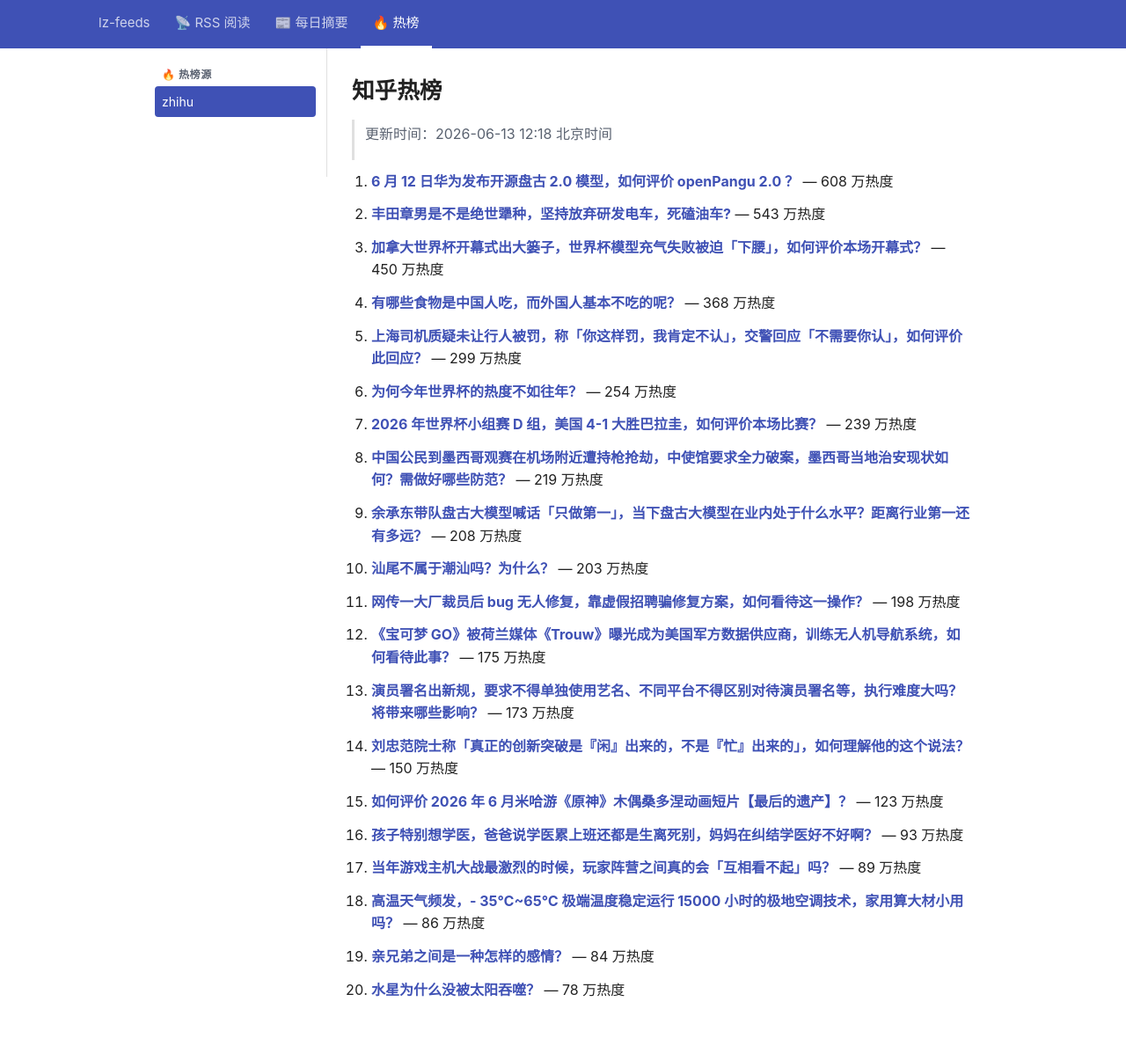
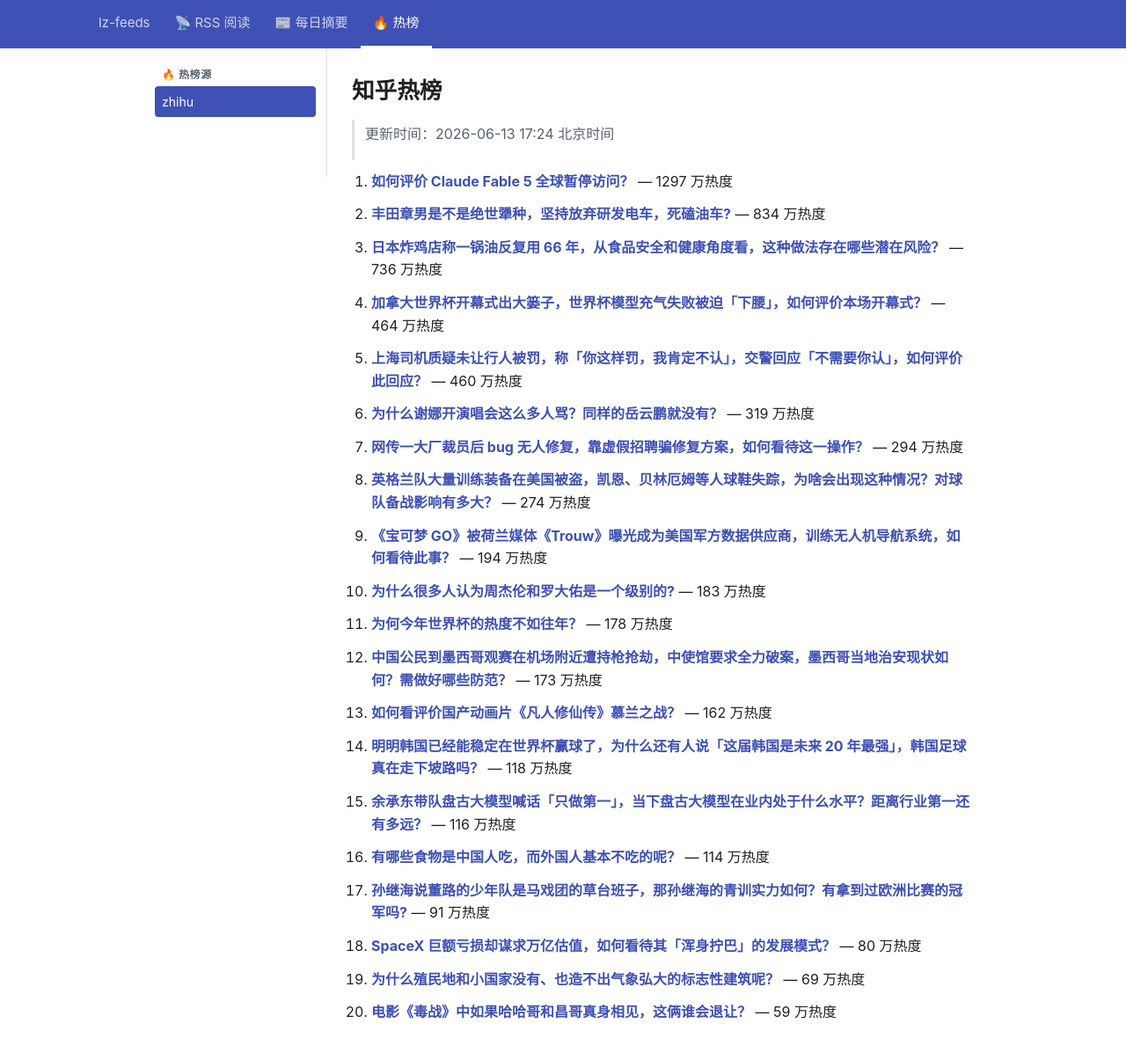
Before and after one commit to lizhang0101/lz-feeds, a Jekyll site: the page built from _hotlist/zhihu.md, in a window 1280 px wide and 1228 px high. Shown: the top 1197 px of the window at 88% size. Built offline with Jekyll 4.4.1, drawn with Linux system fonts in a browser that asks for light colours.

Commit message:
hotlist: 2026-06-13T09:24Z

```diff
--- a/_hotlist/zhihu.md
+++ b/_hotlist/zhihu.md
@@ -1,48 +1,48 @@
 ---
-updated: 2026-06-13 12:18 北京时间
+updated: 2026-06-13 17:24 北京时间
 count: 20
 ---
 
 # 知乎热榜
 
-> 更新时间：2026-06-13 12:18 北京时间
+> 更新时间：2026-06-13 17:24 北京时间
 
-1. **[6 月 12 日华为发布开源盘古 2.0 模型，如何评价 openPangu 2.0 ？](https://www.zhihu.com/question/2048823351049707836)** — 608 万热度
+1. **[如何评价 Claude Fable 5 全球暂停访问？](https://www.zhihu.com/question/2049072203191342205)** — 1297 万热度
 
-2. **[丰田章男是不是绝世犟种，坚持放弃研发电车，死磕油车?](https://www.zhihu.com/question/2019789156579026433)** — 543 万热度
+2. **[丰田章男是不是绝世犟种，坚持放弃研发电车，死磕油车?](https://www.zhihu.com/question/2019789156579026433)** — 834 万热度
 
-3. **[加拿大世界杯开幕式出大篓子，世界杯模型充气失败被迫「下腰」，如何评价本场开幕式？](https://www.zhihu.com/question/2048828411280193308)** — 450 万热度
+3. **[日本炸鸡店称一锅油反复用 66 年，从食品安全和健康角度看，这种做法存在哪些潜在风险？](https://www.zhihu.com/question/2048692040377033581)** — 736 万热度
 
-4. **[有哪些食物是中国人吃，而外国人基本不吃的呢？](https://www.zhihu.com/question/498018264)** — 368 万热度
+4. **[加拿大世界杯开幕式出大篓子，世界杯模型充气失败被迫「下腰」，如何评价本场开幕式？](https://www.zhihu.com/question/2048828411280193308)** — 464 万热度
 
-5. **[上海司机质疑未让行人被罚，称「你这样罚，我肯定不认」，交警回应「不需要你认」，如何评价此回应？](https://www.zhihu.com/question/2048080241726321005)** — 299 万热度
+5. **[上海司机质疑未让行人被罚，称「你这样罚，我肯定不认」，交警回应「不需要你认」，如何评价此回应？](https://www.zhihu.com/question/2048080241726321005)** — 460 万热度
 
-6. **[为何今年世界杯的热度不如往年？](https://www.zhihu.com/question/2046542801115129093)** — 254 万热度
+6. **[为什么谢娜开演唱会这么多人骂？同样的岳云鹏就没有？](https://www.zhihu.com/question/2047118369313273085)** — 319 万热度
 
-7. **[2026 年世界杯小组赛 D 组，美国 4-1 大胜巴拉圭，如何评价本场比赛？](https://www.zhihu.com/question/2048794235315250277)** — 239 万热度
+7. **[网传一大厂裁员后 bug 无人修复，靠虚假招聘骗修复方案，如何看待这一操作？](https://www.zhihu.com/question/2047628590754133157)** — 294 万热度
 
-8. **[中国公民到墨西哥观赛在机场附近遭持枪抢劫，中使馆要求全力破案，墨西哥当地治安现状如何？需做好哪些防范？](https://www.zhihu.com/question/2048733460370666959)** — 219 万热度
+8. **[英格兰队大量训练装备在美国被盗，凯恩、贝林厄姆等人球鞋失踪，为啥会出现这种情况？对球队备战影响有多大？](https://www.zhihu.com/question/2049101471308669244)** — 274 万热度
 
-9. **[余承东带队盘古大模型喊话「只做第一」，当下盘古大模型在业内处于什么水平？距离行业第一还有多远？](https://www.zhihu.com/question/2048810661476579092)** — 208 万热度
+9. **[《宝可梦 GO》被荷兰媒体《Trouw》曝光成为美国军方数据供应商，训练无人机导航系统，如何看待此事？](https://www.zhihu.com/question/2048117055455499743)** — 194 万热度
 
-10. **[汕尾不属于潮汕吗？为什么？](https://www.zhihu.com/question/375987309)** — 203 万热度
+10. **[为什么很多人认为周杰伦和罗大佑是一个级别的?](https://www.zhihu.com/question/639501629)** — 183 万热度
 
-11. **[网传一大厂裁员后 bug 无人修复，靠虚假招聘骗修复方案，如何看待这一操作？](https://www.zhihu.com/question/2047628590754133157)** — 198 万热度
+11. **[为何今年世界杯的热度不如往年？](https://www.zhihu.com/question/2046542801115129093)** — 178 万热度
 
-12. **[《宝可梦 GO》被荷兰媒体《Trouw》曝光成为美国军方数据供应商，训练无人机导航系统，如何看待此事？](https://www.zhihu.com/question/2048117055455499743)** — 175 万热度
+12. **[中国公民到墨西哥观赛在机场附近遭持枪抢劫，中使馆要求全力破案，墨西哥当地治安现状如何？需做好哪些防范？](https://www.zhihu.com/question/2048733460370666959)** — 173 万热度
 
-13. **[演员署名出新规，要求不得单独使用艺名、不同平台不得区别对待演员署名等，执行难度大吗？将带来哪些影响？](https://www.zhihu.com/question/2048793589388518298)** — 173 万热度
+13. **[如何看评价国产动画片《凡人修仙传》慕兰之战？](https://www.zhihu.com/question/2049089251732624844)** — 162 万热度
 
-14. **[刘忠范院士称「真正的创新突破是『闲』出来的，不是『忙』出来的」，如何理解他的这个说法？](https://www.zhihu.com/question/2048783547234607899)** — 150 万热度
+14. **[明明韩国已经能稳定在世界杯赢球了，为什么还有人说「这届韩国是未来 20 年最强」，韩国足球真在走下坡路吗？](https://www.zhihu.com/question/2048742968513619883)** — 118 万热度
 
-15. **[如何评价 2026 年 6 月米哈游《原神》木偶桑多涅动画短片【最后的遗产】？](https://www.zhihu.com/question/2048783213821277161)** — 123 万热度
+15. **[余承东带队盘古大模型喊话「只做第一」，当下盘古大模型在业内处于什么水平？距离行业第一还有多远？](https://www.zhihu.com/question/2048810661476579092)** — 116 万热度
 
-16. **[孩子特别想学医，爸爸说学医累上班还都是生离死别，妈妈在纠结学医好不好啊？](https://www.zhihu.com/question/2044332375363127257)** — 93 万热度
+16. **[有哪些食物是中国人吃，而外国人基本不吃的呢？](https://www.zhihu.com/question/498018264)** — 114 万热度
 
-17. **[当年游戏主机大战最激烈的时候，玩家阵营之间真的会「互相看不起」吗？](https://www.zhihu.com/question/2043732533523763669)** — 89 万热度
+17. **[孙继海说董路的少年队是马戏团的草台班子，那孙继海的青训实力如何？有拿到过欧洲比赛的冠军吗?](https://www.zhihu.com/question/2047660939407893403)** — 91 万热度
 
-18. **[高温天气频发，- 35℃~65℃ 极端温度稳定运行 15000 小时的极地空调技术，家用算大材小用吗？](https://www.zhihu.com/question/2048848333104484655)** — 86 万热度
+18. **[SpaceX 巨额亏损却谋求万亿估值，如何看待其「浑身拧巴」的发展模式？](https://www.zhihu.com/question/2045782374403788909)** — 80 万热度
 
-19. **[亲兄弟之间是一种怎样的感情？](https://www.zhihu.com/question/25868081)** — 84 万热度
+19. **[为什么殖民地和小国家没有、也造不出气象弘大的标志性建筑呢？](https://www.zhihu.com/question/2047361334099157715)** — 69 万热度
 
-20. **[水星为什么没被太阳吞噬？](https://www.zhihu.com/question/405653679)** — 78 万热度
+20. **[电影《毒战》中如果哈哈哥和昌哥真身相见，这俩谁会退让？](https://www.zhihu.com/question/458809882)** — 59 万热度
```
